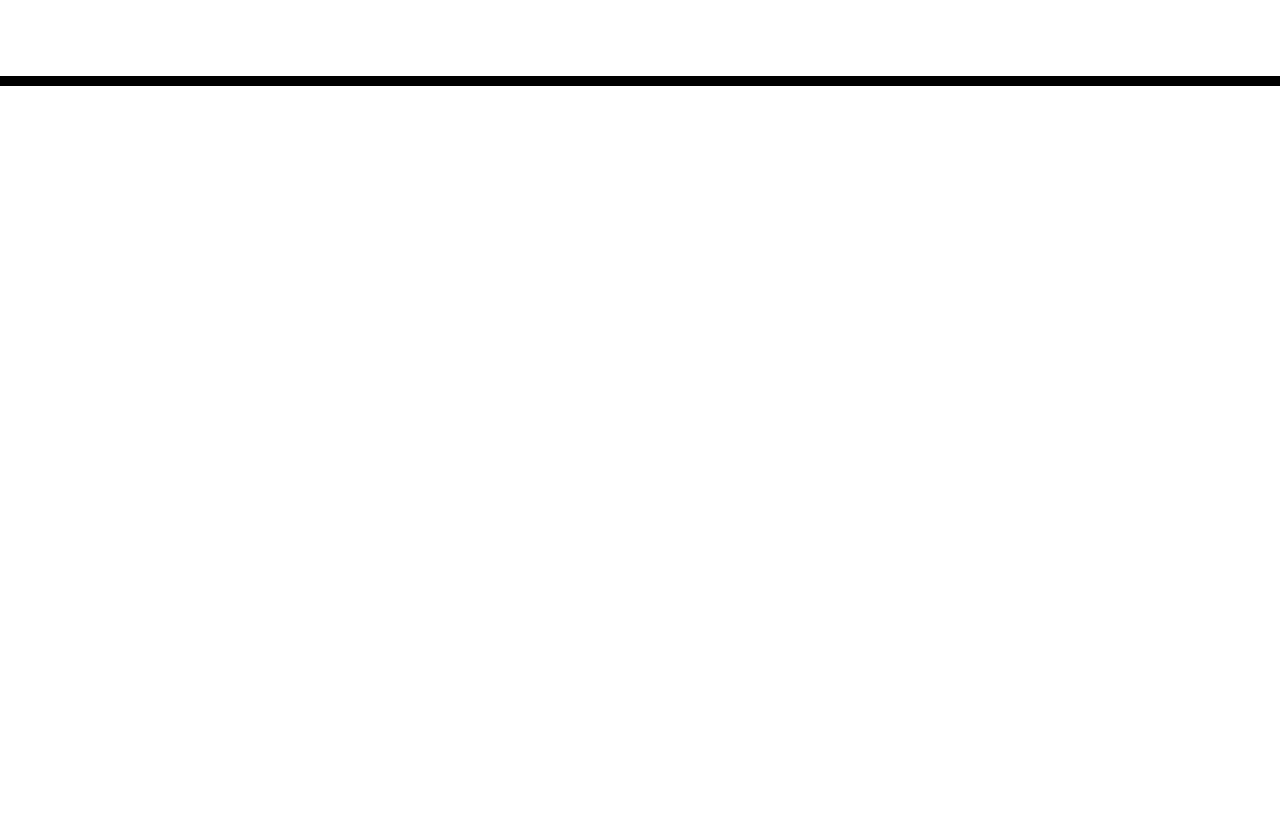
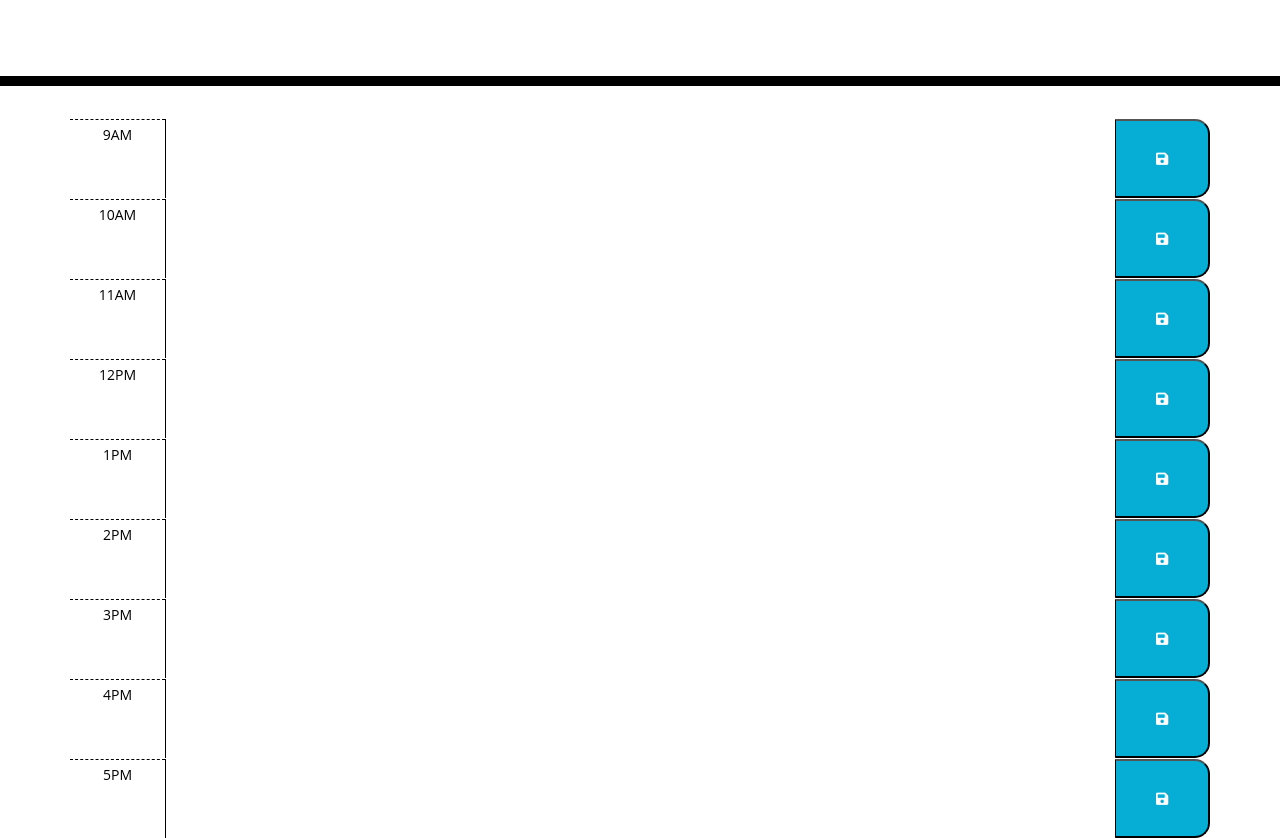
Before and after one commit to ajpottebaum/Work-Day-Challenge, a plain HTML site: page index.html in a window 1280 px wide. Shown: the part 182-1020 px from the top of the page. Before the commit the page ends 800 px from the top, so only its background shows below. Drawn offline with nearby package versions, Linux system fonts and the light colour scheme; files that its build step writes are made by us from their sources.

Commit message:
first-revision

```diff
--- a/index.html
+++ b/index.html
@@ -4,35 +4,99 @@
     <meta charset="UTF-8" />
     <meta name="viewport" content="width=device-width, initial-scale=1.0" />
     <meta http-equiv="X-UA-Compatible" content="ie=edge" />
+
+    <!-- linking bootstrap -->
     <link
       rel="stylesheet"
       href="https://stackpath.bootstrapcdn.com/bootstrap/4.3.1/css/bootstrap.min.css"
     />
+
+    <!-- linking fonts -->
     <link
       rel="stylesheet"
       href="https://use.fontawesome.com/releases/v5.8.1/css/all.css"
       integrity="sha384-50oBUHEmvpQ+1lW4y57PTFmhCaXp0ML5d60M1M7uH2+nqUivzIebhndOJK28anvf"
       crossorigin="anonymous"
     />
-    <link
-      href="https://fonts.googleapis.com/css?family=Open+Sans&display=swap"
-      rel="stylesheet"
-    />
-    <link rel="stylesheet" href="style.css" />
+    <link href="https://fonts.googleapis.com/css2?family=Noto+Serif&family=Varela+Round&display=swap" rel="stylesheet">
+
+
+    <!-- linking css -->
+    <link rel="stylesheet" href="Assets/style.css" />
+
     <title>Work Day Scheduler</title>
   </head>
 
   <body>
-    <header class="jumbotron">
+    <header class="jumbotron text-center">
       <h1 class="display-3">Work Day Scheduler</h1>
       <p class="lead">A simple calendar app for scheduling your work day</p>
       <p id="currentDay" class="lead"></p>
     </header>
+
+    <!-- Timeblocks 9AM to 5PM -->
     <div class="container">
-      <!-- Timeblocks go here -->
+      <div class="row time-block" id="9">
+        <div class="col-1 hour pt-2">9AM</div>
+        <textarea class="col-10 plan"></textarea>
+        <button class="col-1 saveBtn"><i class="fas fa-save"></i></button>
+      </div>
+
+      <div class="row time-block" id="10">
+        <div class="col-1 hour pt-2">10AM</div>
+        <textarea class="col-10 plan"></textarea>
+        <button class="col-1 saveBtn"><i class="fas fa-save"></i></button>
+      </div>
+
+      <div class="row time-block" id="11">
+        <div class="col-1 hour pt-2">11AM</div>
+        <textarea class="col-10 plan"></textarea>
+        <button class="col-1 saveBtn"><i class="fas fa-save"></i></button>
+      </div>
+
+      <div class="row time-block" id="12">
+        <div class="col-1 hour pt-2" value="12PM">12PM</div>
+        <textarea class="col-10 plan"></textarea>
+        <button class="col-1 saveBtn"><i class="fas fa-save"></i></button>
+      </div>
+
+      <div class="row time-block" id="13">
+        <div class="col-1 hour pt-2">1PM</div>
+        <textarea class="col-10 plan"></textarea>
+        <button class="col-1 saveBtn"><i class="fas fa-save"></i></button>
+      </div>
+
+      <div class="row time-block" id="14">
+        <div class="col-1 hour pt-2">2PM</div>
+        <textarea class="col-10 plan"></textarea>
+        <button class="col-1 saveBtn"><i class="fas fa-save"></i></button>
+      </div>
+
+      <div class="row time-block" id="15">
+        <div class="col-1 hour pt-2">3PM</div>
+        <textarea class="col-10 plan"></textarea>
+        <button class="col-1 saveBtn"><i class="fas fa-save"></i></button>
+      </div>
+
+      <div class="row time-block" id="16">
+        <div class="col-1 hour pt-2">4PM</div>
+        <textarea class="col-10 plan"></textarea>
+        <button class="col-1 saveBtn"><i class="fas fa-save"></i></button>
+      </div>
+
+      <div class="row time-block" id="17">
+        <div class="col-1 hour pt-2">5PM</div>
+        <textarea class="col-10 plan"></textarea>
+        <button class="col-1 saveBtn"><i class="fas fa-save"></i></button>
+      </div>
+
     </div>
 
-    <script src="https://code.jquery.com/jquery-3.4.1.min.js"></script>
+    <!-- js scripts, jquery, moment.js, bootstrap js -->
+    <script src="https://cdnjs.cloudflare.com/ajax/libs/jquery/3.2.1/jquery.min.js"></script>
     <script src="https://cdnjs.cloudflare.com/ajax/libs/moment.js/2.24.0/moment.min.js"></script>
+    <script src="https://code.jquery.com/jquery-3.5.1.slim.min.js" integrity="sha384-DfXdz2htPH0lsSSs5nCTpuj/zy4C+OGpamoFVy38MVBnE+IbbVYUew+OrCXaRkfj" crossorigin="anonymous"></script>
+    <script src="https://cdn.jsdelivr.net/npm/bootstrap@4.5.3/dist/js/bootstrap.bundle.min.js" integrity="sha384-ho+j7jyWK8fNQe+A12Hb8AhRq26LrZ/JpcUGGOn+Y7RsweNrtN/tE3MoK7ZeZDyx" crossorigin="anonymous"></script>
+    <script src="Assets/script.js"></script>
   </body>
 </html>
--- a/style.css
+++ b/style.css
@@ -1,6 +1,6 @@
 body {
   font-family: 'Open Sans', sans-serif;
-  font-size: 16px;
+  font-size: 14px;
   line-height: 1;
 }
 
```
Also changed, not shown: script.js (added, +84 -0 lines).
